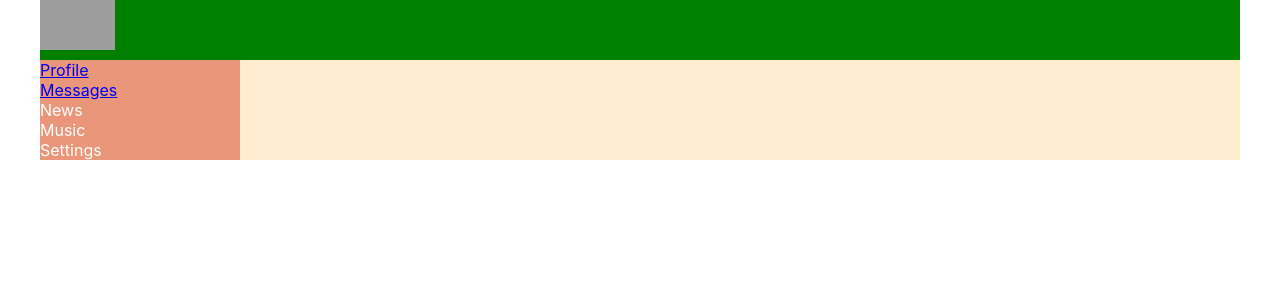
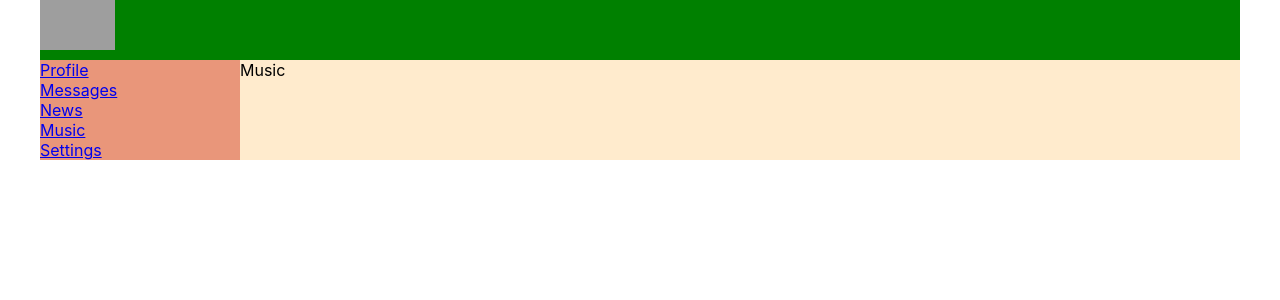
Before and after one commit to KarinSV/social_network, a React (Create React App) app: page /music in a window 1280 px wide. Shown: the top 300 px of the page. Built offline with nearby package versions, Linux system fonts and the light colour scheme; grey boxes are pictures that could not be loaded.

Commit message:
added new components: music, news, settings

```diff
--- a/src/App.tsx
+++ b/src/App.tsx
@@ -4,6 +4,9 @@
 import Navbar from './components/Navbar/Navbar';
 import Profile from './components/Profile/Profile';
 import Dialogs from './components/Dialogs/Dialogs';
+import News from './components/News/News';
+import Music from './components/Music/Music';
+import Settings from './components/Settings/Settings';
 import {BrowserRouter, Route} from 'react-router-dom';
 
 
@@ -17,6 +20,9 @@
                 <div className={'app-wrapper-content'}>
                     <Route path={'/dialogs'} component={Dialogs}/>
                     <Route path={'/profile'} component={Profile}/>
+                    <Route path={'/news'} component={News}/>
+                    <Route path={'/music'} component={Music}/>
+                    <Route path={'/settings'} component={Settings}/>
                 </div>
             </div>
         </BrowserRouter>
--- /dev/null
+++ b/src/components/Music/Music.tsx
@@ -0,0 +1,12 @@
+import React from 'react';
+import s from './Music.module.css';
+
+const Music = (props:any) => {
+    return (
+        <div>
+            Music
+        </div>
+    )
+}
+
+export default Music;
--- a/src/components/Navbar/Navbar.tsx
+++ b/src/components/Navbar/Navbar.tsx
@@ -10,13 +10,13 @@
             <a href={"/dialogs"}>Messages</a>
         </div>
         <div className={s.item}>
-            <a>News</a>
+            <a href={"/news"}>News</a>
         </div>
         <div className={s.item}>
-            <a>Music</a>
+            <a href={"/music"}>Music</a>
         </div>
         <div className={s.item}>
-            <a>Settings</a>
+            <a href={"/settings"}>Settings</a>
         </div>
     </nav>
 }
--- /dev/null
+++ b/src/components/News/News.tsx
@@ -0,0 +1,12 @@
+import React from 'react';
+import s from './News.module.css';
+
+const News = (props:any) => {
+    return (
+        <div>
+            News
+        </div>
+    )
+}
+
+export default News;
--- /dev/null
+++ b/src/components/Settings/Settings.tsx
@@ -0,0 +1,12 @@
+import React from 'react';
+import s from './Settings.module.css';
+
+const Settings = (props:any) => {
+    return (
+        <div>
+            Settings
+        </div>
+    )
+}
+
+export default Settings;
```
Also changed, not shown: src/components/Music/Music.module.css (added), src/components/News/News.module.css (added), src/components/Settings/Settings.module.css (added).
